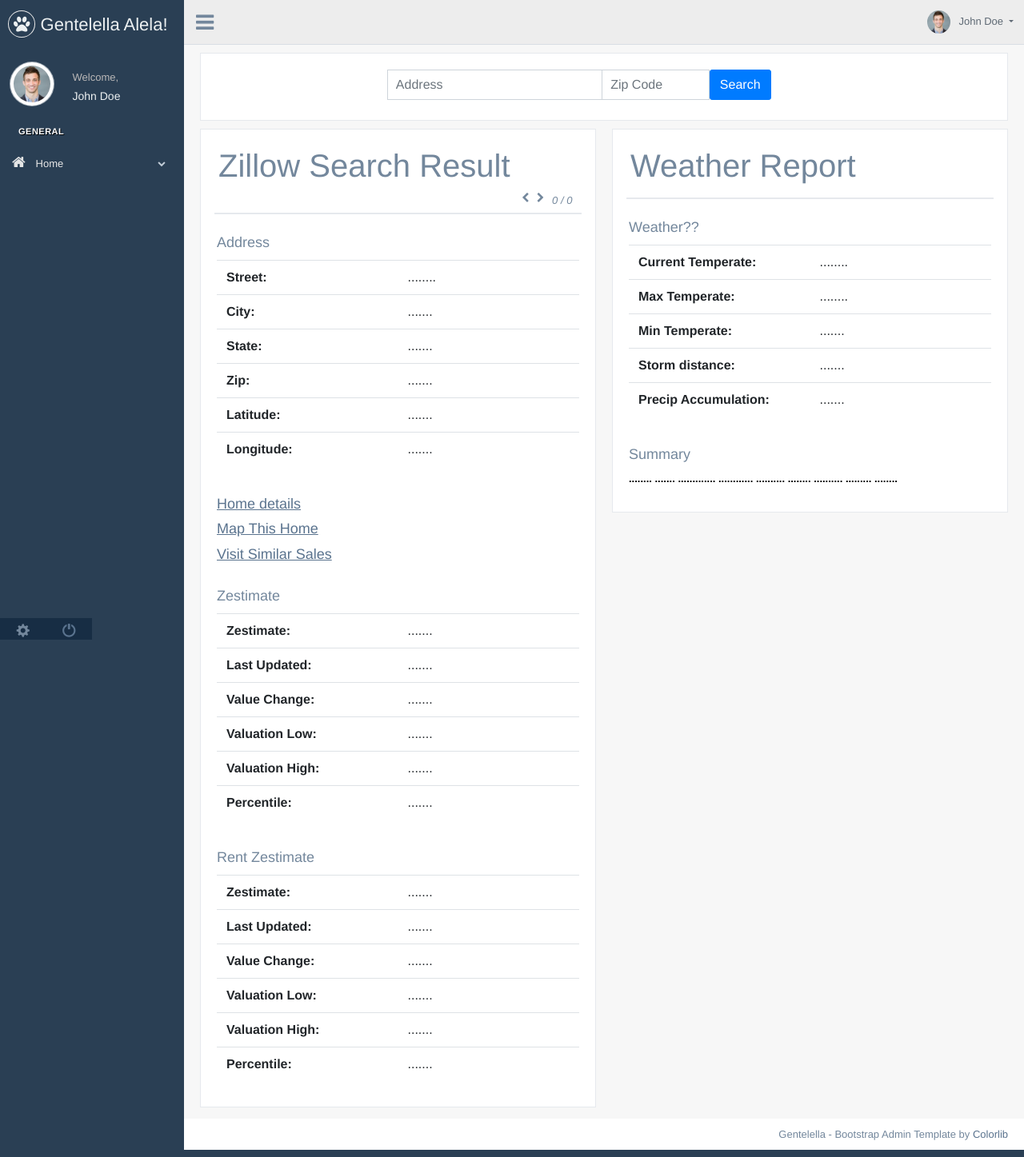
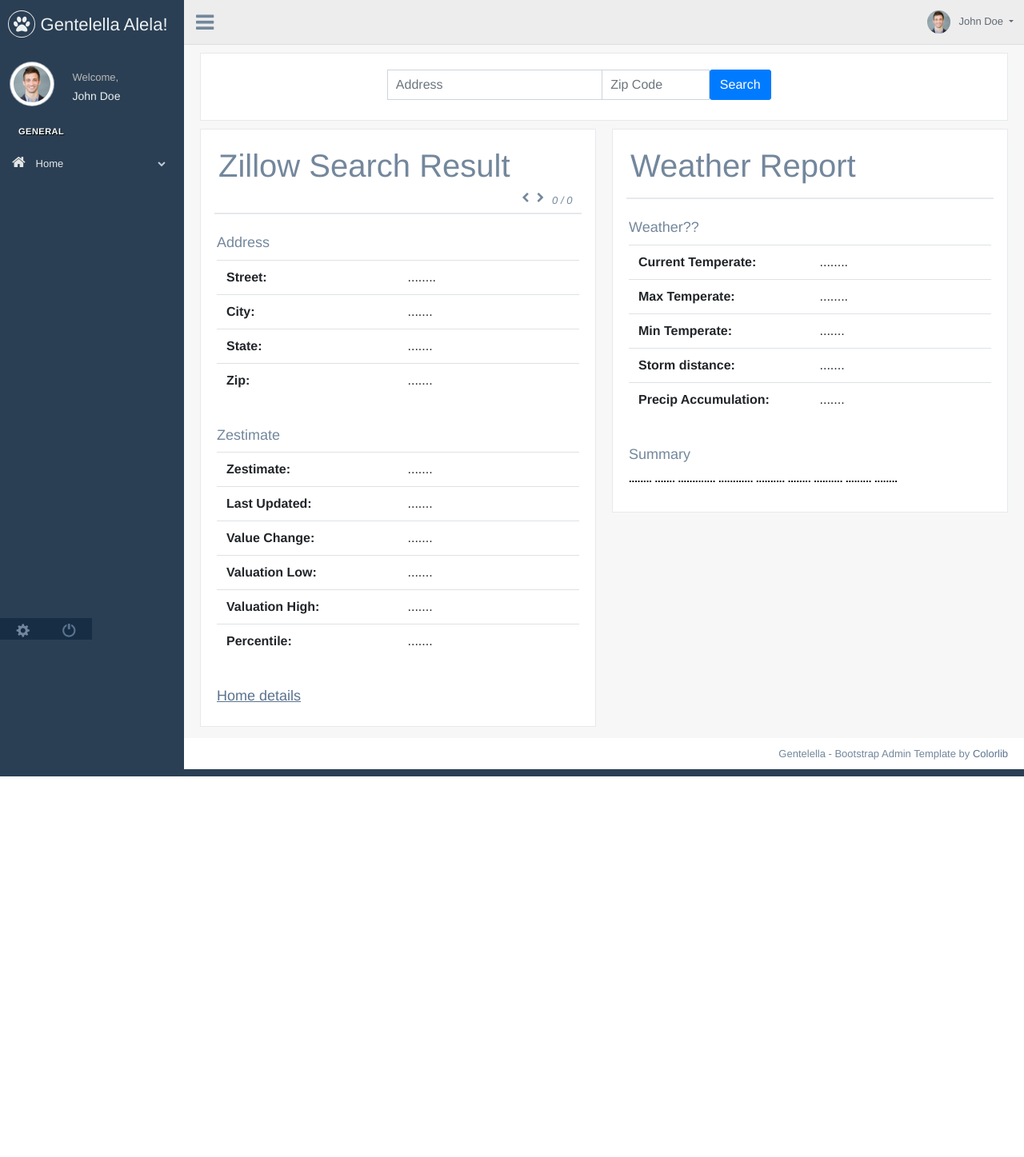
Before and after one commit to Taufique01/service-provider-application, a Django app: page / in a window 1280 px wide. Shown: the whole page at 80% size. After the commit the page ends 971 px from the top, so only its background shows below. Run offline with Django 3.2, Linux system fonts and the light colour scheme; some libraries are stand-ins or nearby versions.

Commit message:
initial commit

```diff
--- a/templates/empty.html
+++ b/templates/empty.html
@@ -226,14 +226,7 @@
                                                 <td id="table-zip">.......</td>
                                             </tr>
 
-                                            <tr>
-                                                <th>Latitude:</th>
-                                                <td id="table-lat">.......</td>
-                                            </tr>
-                                            <tr>
-                                                <th>Longitude:</th>
-                                                <td id="table-long">.......</td>
-                                            </tr>
+
                                         </tbody>
                                     </table>
                                 </div>
@@ -242,13 +235,6 @@
 
 
 
-
-                            <div class="x_content">
-
-                                <h2><a id="a-home-details" style="text-decoration: underline;" target="_blank" href="#">Home details</a></h2>
-                                <h2><a id="a-map" target="_blank" style="text-decoration: underline;" href="#">Map This Home</a></h2>
-                                <h2><a id="a-similars" target="_blank" style="text-decoration: underline;" href="https://www.w3schools.com">Visit Similar Sales</a></h2>
-                            </div>
 
 
 
@@ -296,42 +282,11 @@
 
                             <div class="x_content">
 
-                                <!-- /.col -->
+                                <h2><a id="a-home-details" style="text-decoration: underline;" target="_blank" href="#">Home details</a></h2>
 
-                                <h2>Rent Zestimate</h2>
-                                <div class="table-responsive">
-                                    <table class="table">
-                                        <tbody>
-                                            <tr>
-                                                <th style="width:50%">Zestimate:</th>
-                                                <td id="table-zestimate">.......</td>
-                                            </tr>
-                                            <tr>
-                                                <th>Last Updated: </th>
-                                                <td id="table-updated">.......</td>
-                                            </tr>
-                                            <tr>
-                                                <th>Value Change:</th>
-                                                <td id="table-val-change">.......</td>
-                                            </tr>
-                                            <tr>
-                                                <th>Valuation Low:</th>
-                                                <td id="table-val-low">.......</td>
-                                            </tr>
+                            </div>
 
-                                            <tr>
-                                                <th>Valuation High:</th>
-                                                <td id="table-val-high">.......</td>
-                                            </tr>
-                                            <tr>
-                                                <th>Percentile:</th>
-                                                <td id="table-percen">.......</td>
-                                            </tr>
-                                        </tbody>
-                                    </table>
 
-                                </div>
-                            </div>
 
                         </div>
 
```
Also changed, not shown: 1 other file.
